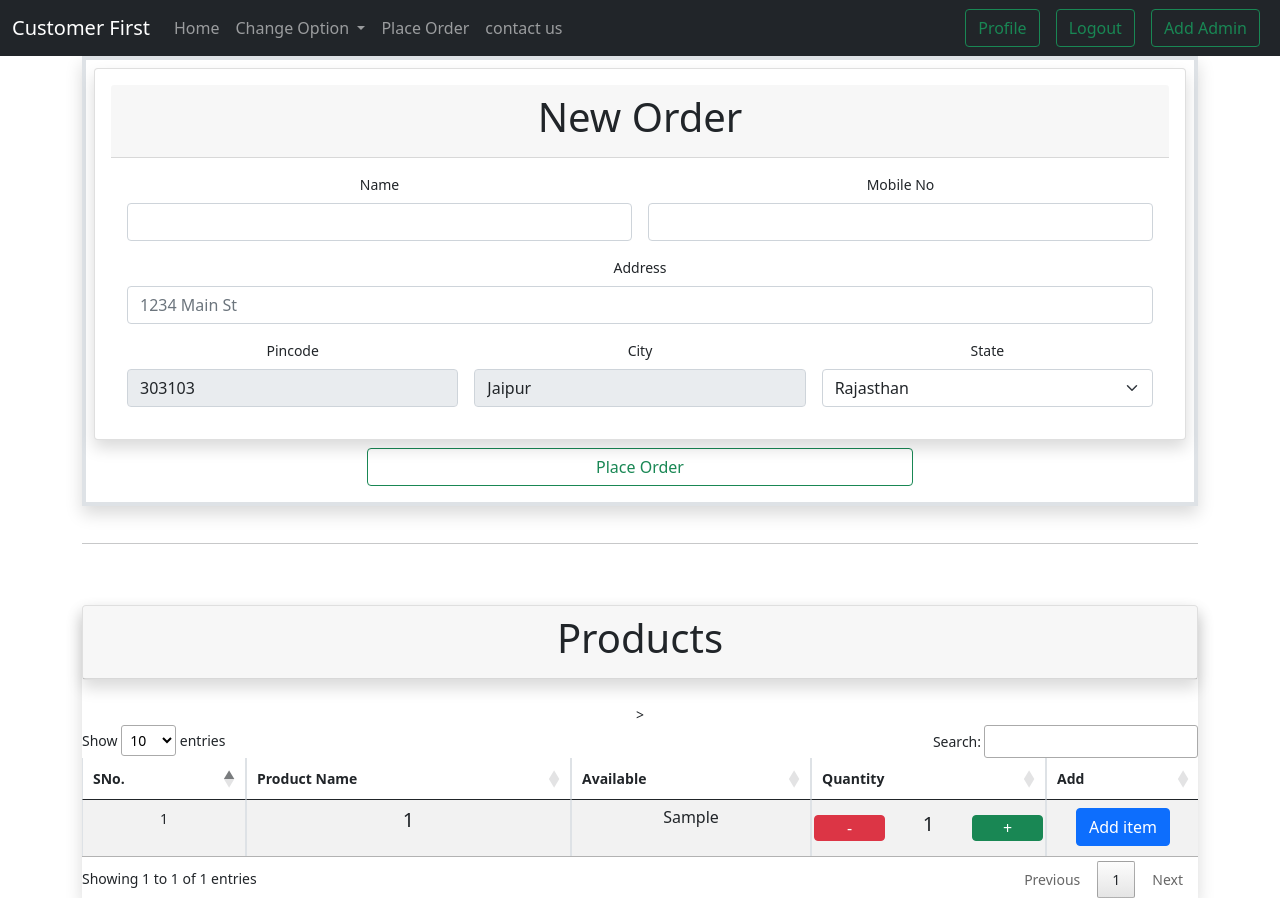
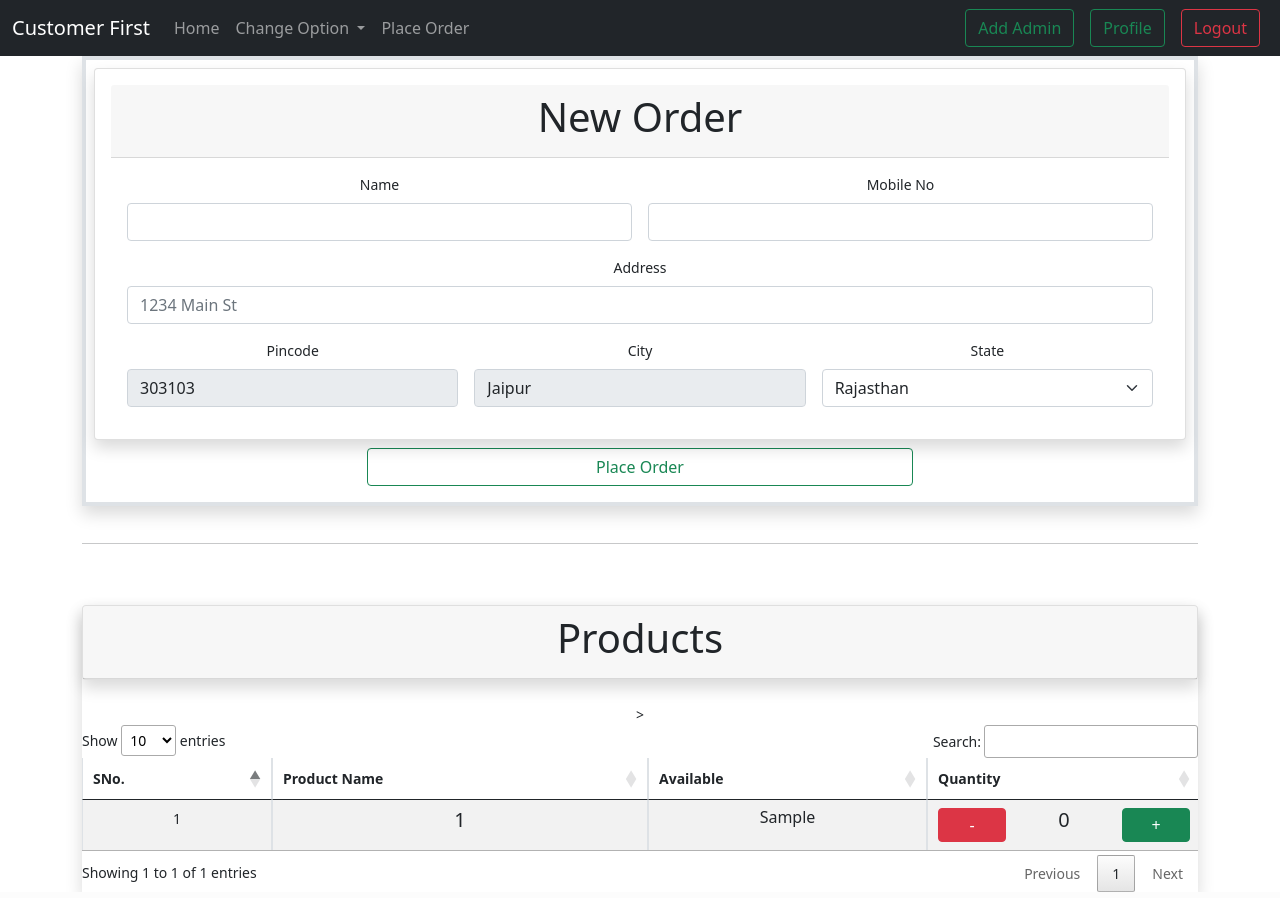
Before and after one commit to Nikhilkansliwal1101/online-shopping-system-php, a PHP site: page /neworder.php in a window 1280 px wide. Run offline with PHP 8.4, Linux system fonts and the light colour scheme; the visitor is signed in with stand-in values (Sample User, id 1); tables that the repository leaves empty or names only in its code hold one stand-in row (values such as "Sample post"); some libraries are stand-ins or nearby versions.

Commit message:
normal updates

```diff
--- a/admin/common/navbar.php
+++ b/admin/common/navbar.php
@@ -1,8 +1,7 @@
-<nav class="navbar navbar-expand-lg navbar-dark bg-dark">
+<nav class="navbar navbar-expand-lg navbar-dark bg-dark sticky-top">
     <div class="container-fluid">
         <a class="navbar-brand" href="index.php">Customer First</a>
-        <button class="navbar-toggler" type="button" data-bs-toggle="collapse" data-bs-target="#navbarSupportedContent"
-            aria-controls="navbarSupportedContent" aria-expanded="false" aria-label="Toggle navigation">
+        <button class="navbar-toggler" type="button" data-bs-toggle="collapse" data-bs-target="#navbarSupportedContent" aria-controls="navbarSupportedContent" aria-expanded="false" aria-label="Toggle navigation">
             <span class="navbar-toggler-icon"></span>
         </button>
         <div class="collapse navbar-collapse" id="navbarSupportedContent">
@@ -11,8 +10,7 @@
                     <a class="nav-link" aria-current="page" href="index.php">Home</a>
                 </li>
                 <li class="nav-item dropdown">
-                    <a class="nav-link dropdown-toggle" href="#" id="navbarDropdown" role="button"
-                        data-bs-toggle="dropdown" aria-expanded="false">
+                    <a class="nav-link dropdown-toggle" href="#" id="navbarDropdown" role="button" data-bs-toggle="dropdown" aria-expanded="false">
                         Change Option
                     </a>
                     <ul class="dropdown-menu" aria-labelledby="navbarDropdown">
@@ -26,33 +24,24 @@
                 <li class="nav-item">
                     <a class="nav-link " tabindex="-1" href="neworder.php">Place Order</a>
                 </li>
-                <li class="nav-item">
-                    <a class="nav-link " href="#" tabindex="-1" href="#">contact us</a>
-                </li>
             </ul>
             <div class="d-flex">
                 <?php
-                if(isset($_SESSION['logined']))
-                {
-                  echo '<a href="profile.php"><button class="btn btn-outline-success mx-2" type="button" name="profile">Profile</button></a>
-                  <a href="logout.php"><button class="btn btn-outline-success mx-2" type="button" name="logout">Logout</button></a>';
-                  if($_SESSION['status']==1)
-                  {
-                    echo '<a href="addnewadmin.php"><button class="btn btn-outline-success mx-2" type="button">Add Admin</button></a>';
-                  }
-
-                }
-                else
-                {
-                  echo '<a href="login.php"><button class="btn btn-outline-success mx-2" type="button" name="login">Login</button></a>';
-                }?>
+                if (isset($_SESSION['logined'])) {
+                    if ($_SESSION['status'] == 1) {
+                        echo '<a href="addnewadmin.php"><button class="btn btn-outline-success mx-2" type="button">Add Admin</button></a>';
+                    }
+                    echo '<a href="profile.php"><button class="btn btn-outline-success mx-2" type="button" name="profile">Profile</button></a>
+                    <a href="logout.php"><button class="btn btn-outline-danger mx-2" type="button" name="logout">Logout</button></a>';
+                } else {
+                    echo '<a href="login.php"><button class="btn btn-outline-success mx-2" type="button" name="login">Login</button></a>';
+                } ?>
             </div>
         </div>
     </div>
 </nav>
 <?php
-if(!isset($_SESSION['logined']))
-{
+if (!isset($_SESSION['logined'])) {
     echo '<div class="alert alert-warning alert-dismissible fade show" role="alert">
     <strong>Alert ! </strong> Login to continue
     <button type="button" class="btn-close" data-bs-dismiss="alert" aria-label="Close"></button>
--- a/admin/list.php
+++ b/admin/list.php
@@ -286,16 +286,14 @@ if ($_GET['list'] == 'subcat') {
         <td style="display: none"><h5>' . $product['mrp'] . '</h5></td>
         <td style="display: none"><h5>' . $product['sellprice'] . '</h5></td>
         <td>
-            <div class="row text-center d-flex align-items-center">
-                <div class="col-4 m-0 p-1"><button type="button" class="btn btn-danger py-0 m-0" style="width: 100%" onclick=decrement(this)>-</button>
+            <div class="row text-center">
+                <div class="col-4"><button type="button" class="btn btn-danger p-1 m-0" style="width: 100%" onclick=decrement(this)>-</button>
                 </div>
-                <div class="col-4 m-0 p-1 text-center"><h5 class="quantity">1</h5></div>
-                <div class="col-4 m-0 p-1"><button type="button" class="btn btn-success py-0 m-0" style="width: 100%" onclick=increment(this)>+</button>
+                <div class="col-4 text-center"><h5 class="quantity">0</h5></div>
+                <div class="col-4 "><button type="button" class="btn btn-success p-1 m-0" style="width: 100%" onclick=increment(this)>+</button>
                 </div>
             </div>
-        </td>
-        <td><button type="button" class="btn btn-primary" onclick="addproduct(this)">Add item</button></td>
-        </tr>';
+        </td>';
         $sno = $sno + 1;
     }
 } else if ($_GET['list'] == 'orderdelivred') {
--- a/admin/neworder.php
+++ b/admin/neworder.php
@@ -98,7 +98,6 @@ if(!isset($_SESSION['logined']))
                             <th scope="col" style="display: none">MRP</th>>
                             <th scope="col" style="display: none">Sell Price</th>
                             <th scope="col">Quantity</th>
-                            <th scope="col">Add</th>
                         </tr>
                     </thead>
                     <tbody id="product">
@@ -151,9 +150,10 @@ if(!isset($_SESSION['logined']))
                 break;
             }
         }
-
-        neworder.push(product);
-
+        if(product['quantity']>0)
+        {
+            neworder.push(product);
+        }
         localStorage.setItem('neworder', JSON.stringify(neworder));
         order();
     }
@@ -176,16 +176,20 @@ if(!isset($_SESSION['logined']))
 
     function increment(item) {
         item = item.parentNode.parentNode;
+        block=item;
         item = item.getElementsByClassName("quantity");
         item[0].innerHTML = parseInt(item[0].innerHTML) + 1;
+        addproduct(block);
     }
 
     function decrement(item) {
         item = item.parentNode.parentNode;
+        block=item;
         item = item.getElementsByClassName("quantity");
-        if (parseInt(item[0].innerHTML) > 1) {
+        if (parseInt(item[0].innerHTML) > 0) {
             item[0].innerHTML = parseInt(item[0].innerHTML) - 1;
         }
+        addproduct(block);
     }
 
     function placeorder() {
@@ -311,28 +315,28 @@ if(!isset($_SESSION['logined']))
                         <tr>
                             <td></td>
                             <td>CGST:</td>
-                            <td>` + total_cgst + `</td>
+                            <td><span>&#8377; </span>` + total_cgst + `</td>
                             <td></td>
                             <td>TOTAL:</td>
-                            <td>` + total_mrp + `</td>
+                            <td><span>&#8377; </span>` + total_mrp + `</td>
                             <td></td>
                         </tr>
                         <tr>
                             <td></td>
                             <td>SGST:</td>
-                            <td>` + total_sgst + `</td>
+                            <td><span>&#8377; </span>` + total_sgst + `</td>
                             <td></td>
                             <td>DISC:</td>
-                            <td>` + total_disc + `</td>
+                            <td><span>&#8377; </span>` + total_disc + `</td>
                             <td></td>
                         </tr>
                         <tr>
                             <td></td>
                             <td>TOTAL:</td>
-                            <td>` + (total_cgst + total_sgst) + `</td>
+                            <td><span>&#8377; </span>` + (total_cgst + total_sgst) + `</td>
                             <td></td>
                             <td>NET AMT:</td>
-                            <td>` + total_amt + `</td>
+                            <td><span>&#8377; </span>` + total_amt + `</td>
                             <td></td>
                         </tr>
                     </tfoot>
```
Also changed, not shown: online/common/navbar.php (+5 -5 lines), online/list.php (+7 -7 lines), online/order.php (+6 -6 lines), online/profile.php (+7 -4 lines).
